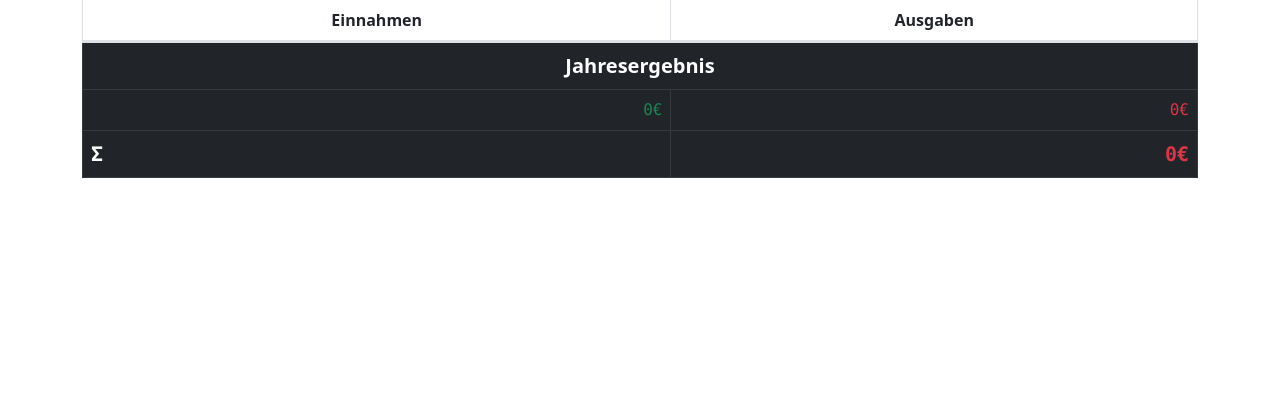
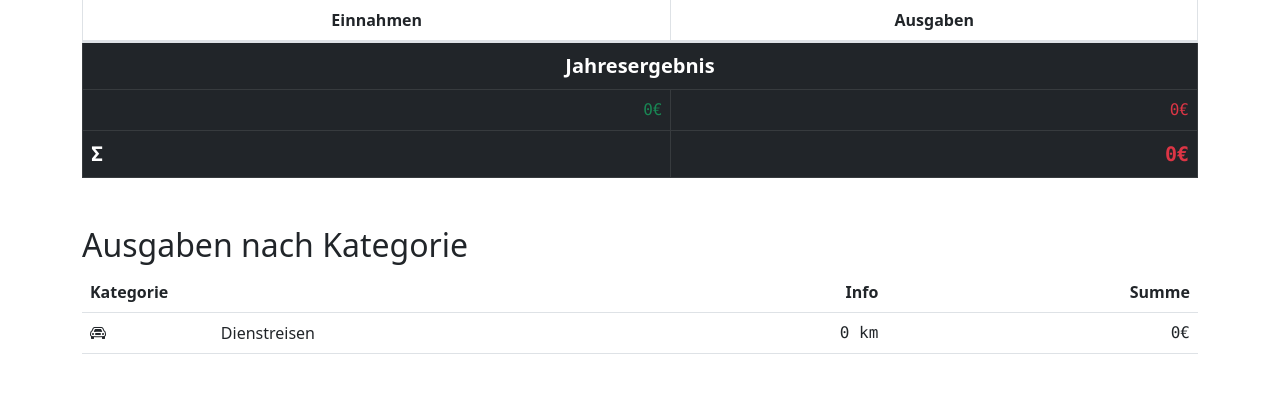
Before and after one commit to dangrie158/BookKeeper, a Django app: template bookkeeping/templates/bookkeeping/bookentry_archive_year.html in a window 1280 px wide. Shown: the part 137-530 px from the top of the page. Run offline with Django 4.2, Linux system fonts and the light colour scheme; the template is opened without the code that fills it, so the values that code supplies are empty; parts of the project's set-up code (start-up, migrations or seed data) failed here and were passed over; some libraries are stand-ins or nearby versions.

Commit message:
added summary for each category of expense

```diff
--- a/bookkeeping/templates/bookkeeping/bookentry_archive_year.html
+++ b/bookkeeping/templates/bookkeeping/bookentry_archive_year.html
@@ -95,4 +95,23 @@
         </tr>
     </tfoot>
 </table>
+
+<h2 class="mt-5">Ausgaben nach Kategorie</h2>
+<table class="table">
+    <thead>
+        <tr class="text-center">
+            <th class="text-start" colspan="2">Kategorie</th>
+            <th class="text-end">Info</th>
+            <th class="text-end">Summe</th>
+        </tr>
+    </thead>
+    <tbody>
+        <tr>
+            <td><i class="bi bi-car-front"></i></td>
+            <td>Dienstreisen</td>
+            <td class="font-monospace text-end">{{ object_list|filter_category:'is_businesstrip'|property_sum:'distance' }} km</td>
+            <td class="font-monospace text-end">{{ object_list|filter_category:'is_businesstrip'|entry_sum }}€</td>
+        </tr>
+    </tbody>
+</table>
 {% endblock %}
--- a/bookkeeping/templatetags/entry_stats.py
+++ b/bookkeeping/templatetags/entry_stats.py
@@ -7,11 +7,22 @@ from django import template
 from bookkeeping.models import BookEntry
 
 
+def filter_category(entries: Iterable[BookEntry], property: str) -> Iterable[BookEntry]:
+    entries = filter(lambda e: getattr(e, property), entries)
+    return entries
+
+
 def entry_sum(entries: Iterable[BookEntry], entry_type: str | None = None):
     if entry_type is not None:
         entries = filter(lambda e: e.type == entry_type, entries)
 
     entry_amounts = map(lambda e: -e.amount if e.type == "EX" else e.amount, entries)
+    return sum(entry_amounts)
+
+
+def property_sum(entries: Iterable[BookEntry], property_name: str):
+    print(entries)
+    entry_amounts = map(lambda e: getattr(e, property_name), entries)
     return sum(entry_amounts)
 
 
@@ -29,5 +40,7 @@ def zip_entries(group: Iterable[BookEntry]):
 
 
 register = template.Library()
+register.filter("filter_category", filter_category)
 register.filter("entry_sum", entry_sum)
+register.filter("property_sum", property_sum)
 register.filter("zip_entries", zip_entries)
```
